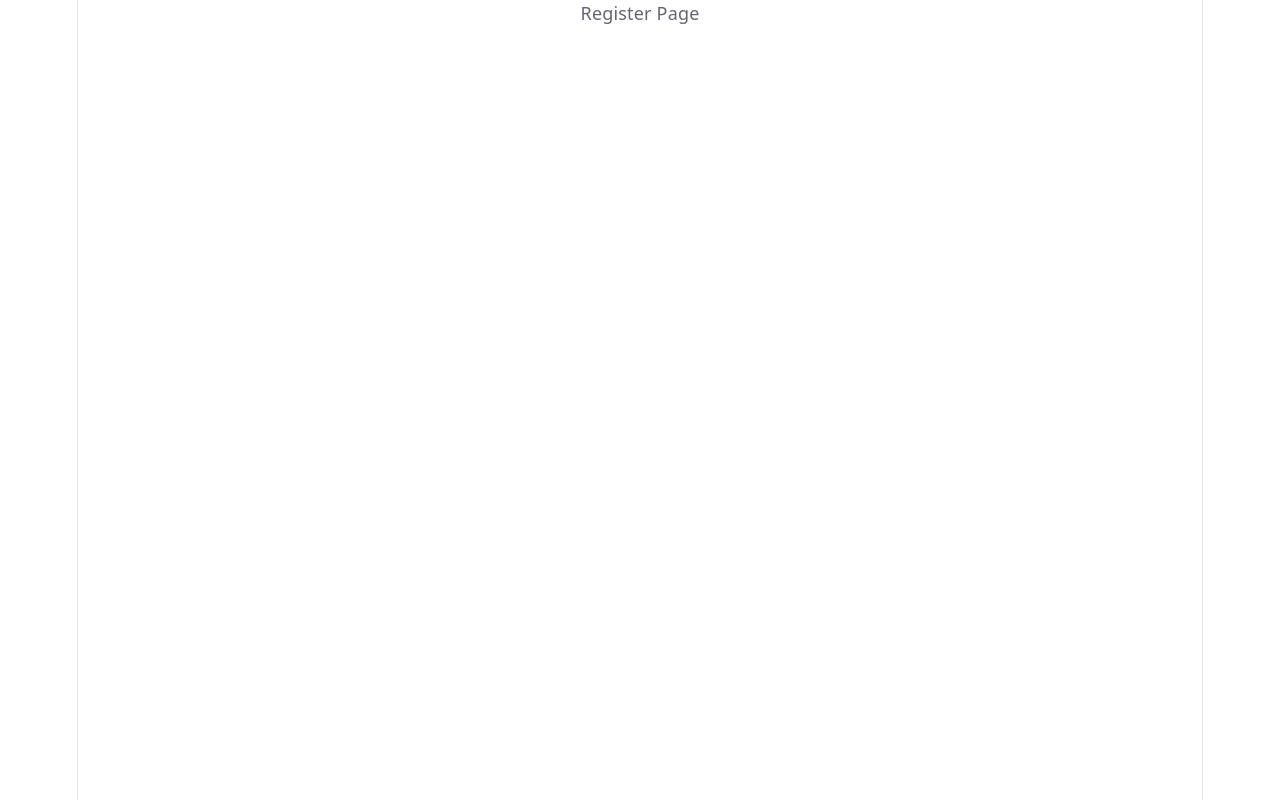
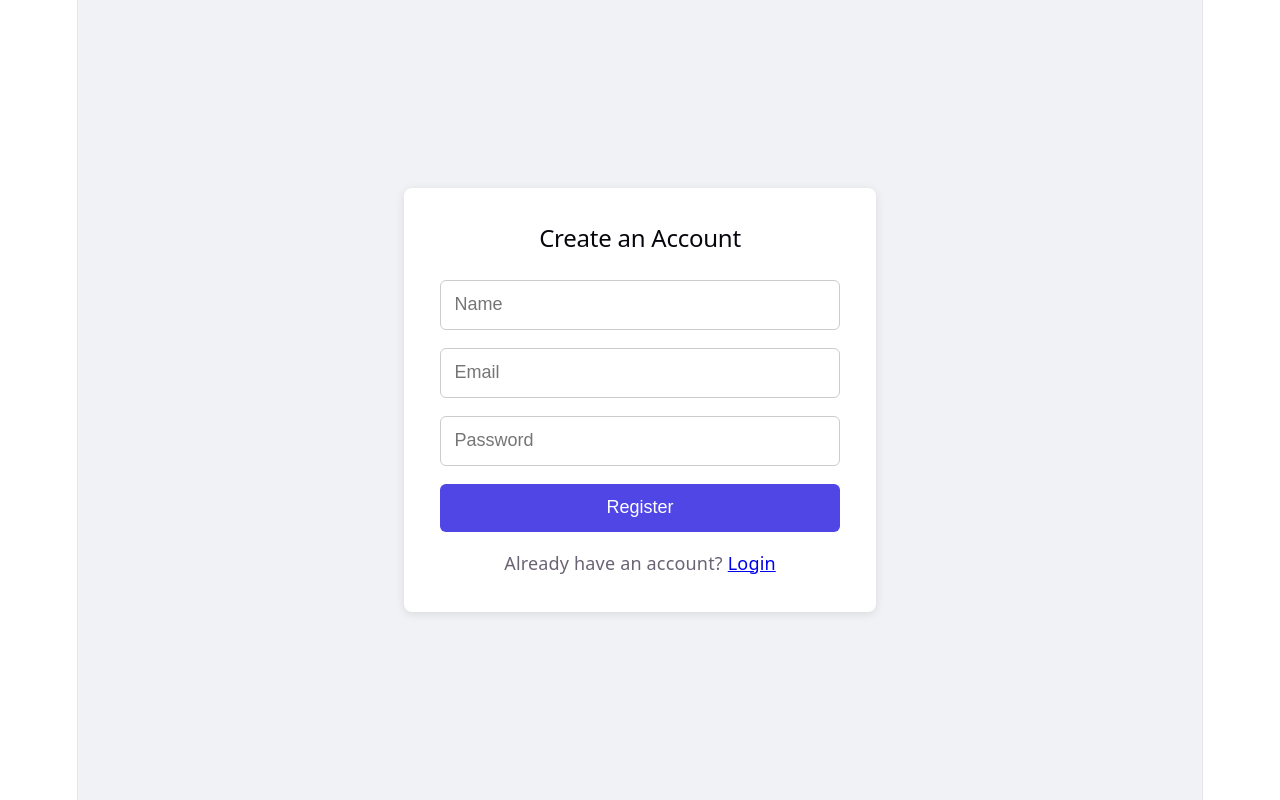
Before and after one commit to SanjayGrover/listify, a React (Vite) app in the folder client/: page /register in a window 1280 px wide. Built offline with nearby package versions, Linux system fonts and the light colour scheme.

Commit message:
Client: Setup Register and Login Page

```diff
--- a/client/src/pages/Dashboard.jsx
+++ b/client/src/pages/Dashboard.jsx
@@ -1,2 +1,2 @@
-const Register = () => <div>Register Page</div>;
+const Register = () => <div>Dashboard</div>;
 export default Register;
--- a/client/src/pages/Login.jsx
+++ b/client/src/pages/Login.jsx
@@ -1,2 +1,77 @@
-const Login = () => <div>Login Page</div>;
+import { useState } from 'react';
+import { useNavigate, Link } from 'react-router-dom';
+import { useAuth } from '../context/AuthContext';
+import api from '../api/axios';
+
+const Login = () => {
+  const { login } = useAuth();
+  const navigate = useNavigate();
+  const [form, setForm] = useState({ email: '', password: '' });
+  const [error, setError] = useState('');
+  const [loading, setLoading] = useState(false);
+
+  const handleChange = (e) => setForm({ ...form, [e.target.name]: e.target.value });
+
+  const handleSubmit = async (e) => {
+    e.preventDefault();
+    setError('');
+    setLoading(true);
+    try {
+      const res = await api.post('/auth/login', form);
+      login(res.data.user, res.data.token);
+      navigate('/dashboard');
+    } catch (err) {
+      setError(err.response?.data?.message || 'Something went wrong');
+    } finally {
+      setLoading(false);
+    }
+  };
+
+  return (
+    <div style={styles.container}>
+      <div style={styles.card}>
+        <h2 style={styles.title}>Welcome Back</h2>
+        {error && <p style={styles.error}>{error}</p>}
+        <form onSubmit={handleSubmit} style={styles.form}>
+          <input
+            style={styles.input}
+            type="email"
+            name="email"
+            placeholder="Email"
+            value={form.email}
+            onChange={handleChange}
+            required
+          />
+          <input
+            style={styles.input}
+            type="password"
+            name="password"
+            placeholder="Password"
+            value={form.password}
+            onChange={handleChange}
+            required
+          />
+          <button style={styles.button} type="submit" disabled={loading}>
+            {loading ? 'Logging in...' : 'Login'}
+          </button>
+        </form>
+        <p style={styles.link}>
+          Don't have an account? <Link to="/register">Register</Link>
+        </p>
+      </div>
+    </div>
+  );
+};
+
+const styles = {
+  container: { display: 'flex', justifyContent: 'center', alignItems: 'center', height: '100vh', backgroundColor: '#f0f2f5' },
+  card: { backgroundColor: '#fff', padding: '2rem', borderRadius: '8px', boxShadow: '0 2px 10px rgba(0,0,0,0.1)', width: '100%', maxWidth: '400px' },
+  title: { marginBottom: '1.5rem', textAlign: 'center' },
+  form: { display: 'flex', flexDirection: 'column', gap: '1rem' },
+  input: { padding: '0.75rem', borderRadius: '6px', border: '1px solid #ccc', fontSize: '1rem' },
+  button: { padding: '0.75rem', borderRadius: '6px', border: 'none', backgroundColor: '#4f46e5', color: '#fff', fontSize: '1rem', cursor: 'pointer' },
+  error: { color: 'red', marginBottom: '1rem', textAlign: 'center' },
+  link: { marginTop: '1rem', textAlign: 'center' },
+};
+
 export default Login;
--- a/client/src/pages/Register.jsx
+++ b/client/src/pages/Register.jsx
@@ -1,2 +1,86 @@
-const Register = () => <div>Register Page</div>;
+import { useState } from 'react';
+import { useNavigate, Link } from 'react-router-dom';
+import { useAuth } from '../context/AuthContext';
+import api from '../api/axios';
+
+const Register = () => {
+  const { login } = useAuth();
+  const navigate = useNavigate();
+  const [form, setForm] = useState({ name: '', email: '', password: '' });
+  const [error, setError] = useState('');
+  const [loading, setLoading] = useState(false);
+
+  const handleChange = (e) => setForm({ ...form, [e.target.name]: e.target.value });
+
+  const handleSubmit = async (e) => {
+    e.preventDefault();
+    setError('');
+    setLoading(true);
+    try {
+      const res = await api.post('/auth/register', form);
+      login(res.data.user, res.data.token);
+      navigate('/dashboard');
+    } catch (err) {
+      setError(err.response?.data?.message || 'Something went wrong');
+    } finally {
+      setLoading(false);
+    }
+  };
+
+  return (
+    <div style={styles.container}>
+      <div style={styles.card}>
+        <h2 style={styles.title}>Create an Account</h2>
+        {error && <p style={styles.error}>{error}</p>}
+        <form onSubmit={handleSubmit} style={styles.form}>
+          <input
+            style={styles.input}
+            type="text"
+            name="name"
+            placeholder="Name"
+            value={form.name}
+            onChange={handleChange}
+            required
+          />
+          <input
+            style={styles.input}
+            type="email"
+            name="email"
+            placeholder="Email"
+            value={form.email}
+            onChange={handleChange}
+            required
+          />
+          <input
+            style={styles.input}
+            type="password"
+            name="password"
+            placeholder="Password"
+            value={form.password}
+            onChange={handleChange}
+            required
+          />
+          <button style={styles.button} type="submit" disabled={loading}>
+            {loading ? 'Registering...' : 'Register'}
+          </button>
+        </form>
+        <p style={styles.link}>
+          Already have an account? <Link to="/login">Login</Link>
+        </p>
+      </div>
+    </div>
+  );
+};
+
+const styles = {
+  container: { display: 'flex', justifyContent: 'center', alignItems: 'center', height: '100vh', backgroundColor: '#f0f2f5' },
+  card: { backgroundColor: '#fff', padding: '2rem', borderRadius: '8px', boxShadow: '0 2px 10px rgba(0,0,0,0.1)', width: '100%', maxWidth: '400px' },
+  title: { marginBottom: '1.5rem', textAlign: 'center' },
+  form: { display: 'flex', flexDirection: 'column', gap: '1rem' },
+  input: { padding: '0.75rem', borderRadius: '6px', border: '1px solid #ccc', fontSize: '1rem' },
+  button: { padding: '0.75rem', borderRadius: '6px', border: 'none', backgroundColor: '#4f46e5', color: '#fff', fontSize: '1rem', cursor: 'pointer' },
+  error: { color: 'red', marginBottom: '1rem', textAlign: 'center' },
+  link: { marginTop: '1rem', textAlign: 'center' },
+};
+
 export default Register;
```
